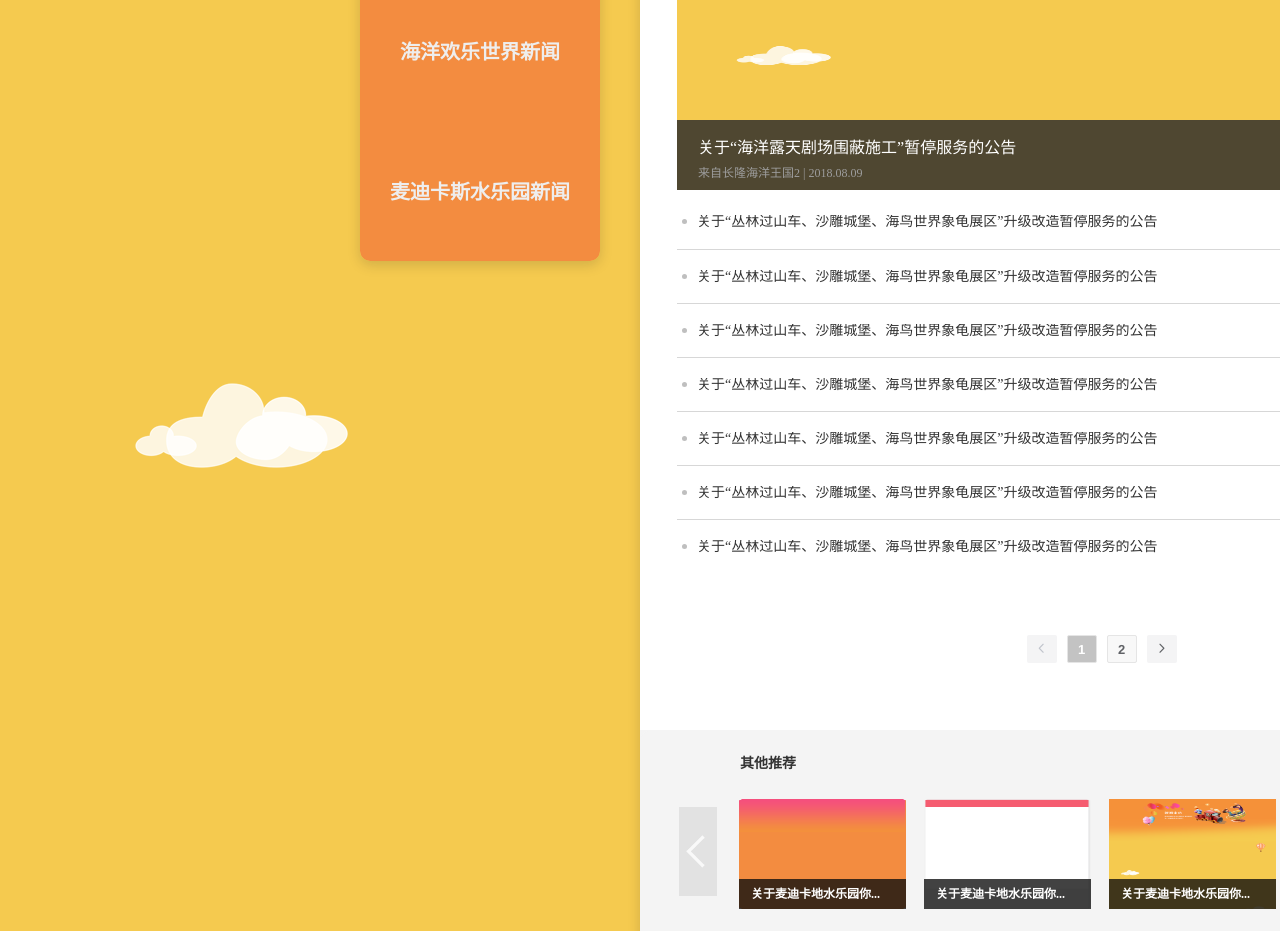
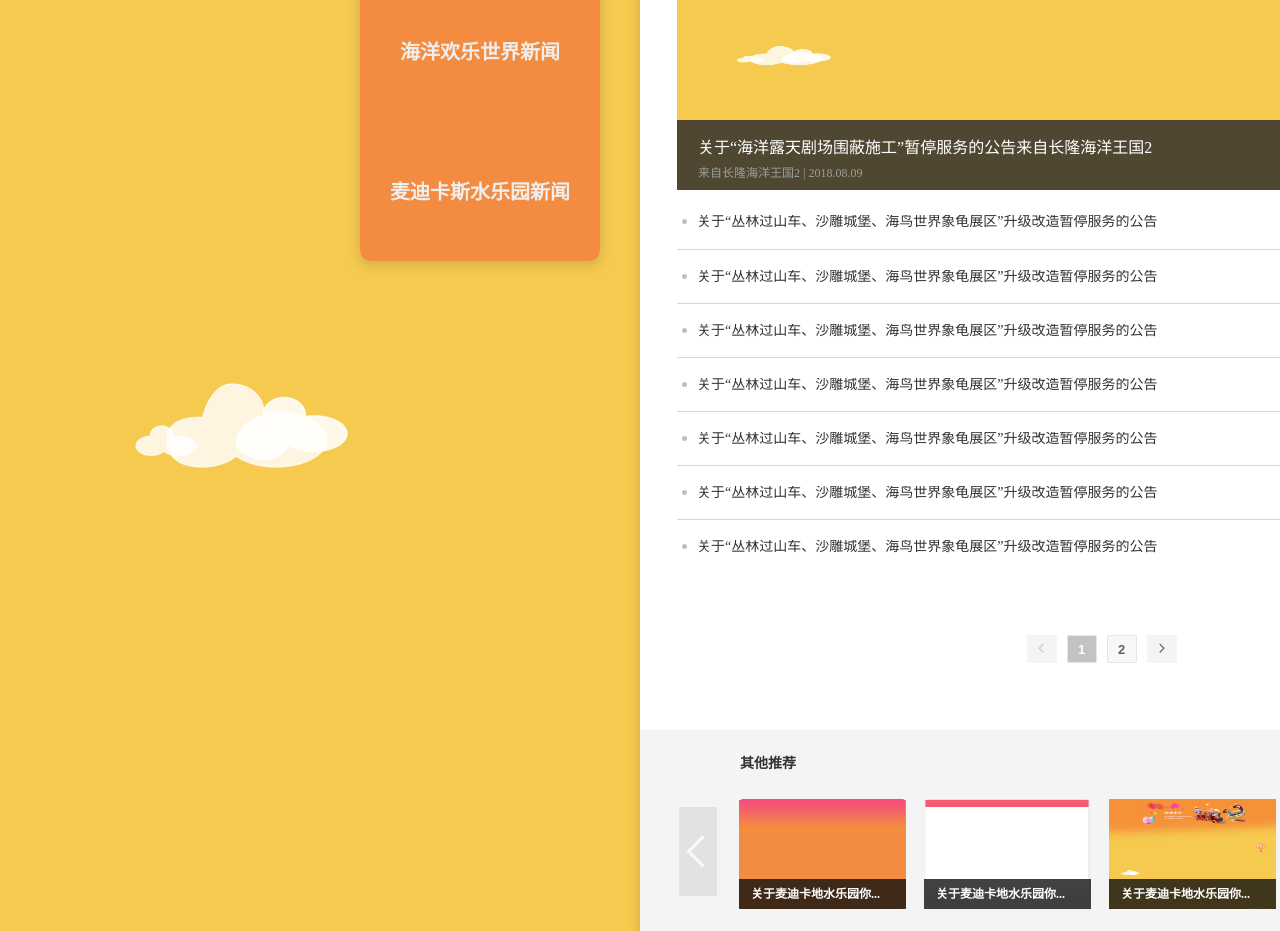
Before and after one commit to youcai12306/fuli, a Vue app: page /#/news in a window 1280 px wide. Shown: the part 780-1711 px from the top of the page. Built offline with nearby package versions, Linux system fonts and the light colour scheme.

Commit message:
#time 1h comment 测试

```diff
--- a/src/view/News.vue
+++ b/src/view/News.vue
@@ -21,7 +21,7 @@
 						<router-link :to="{path:'/'}">
 							<img src="../assets/img/new-1.png" alt="图片">
 							<div class="bt">
-								<p class="p1">关于“海洋露天剧场围蔽施工”暂停服务的公告</p>
+								<p class="p1">关于“海洋露天剧场围蔽施工”暂停服务的公告来自长隆海洋王国2</p>
 								<p class="p2">来自长隆海洋王国2 | 2018.08.09</p>
 							</div>
 							<div class="button"></div>
```
